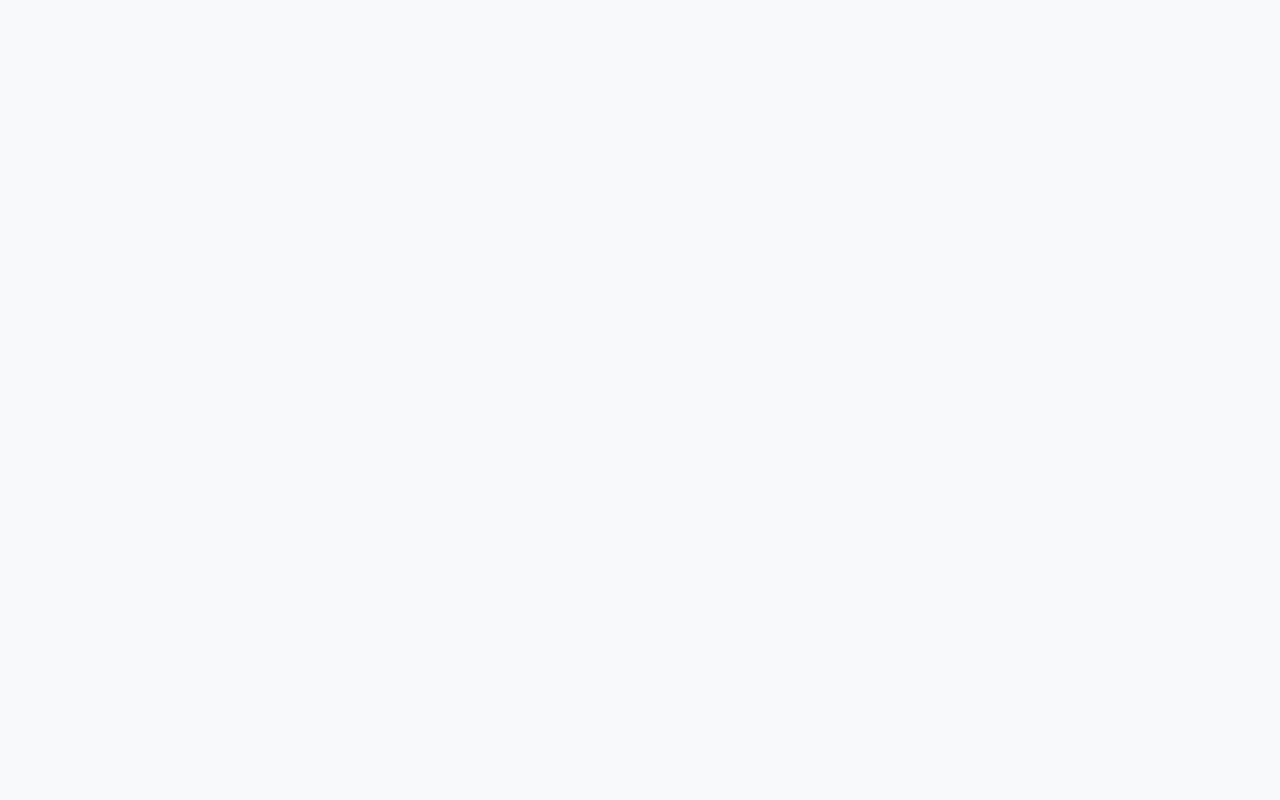
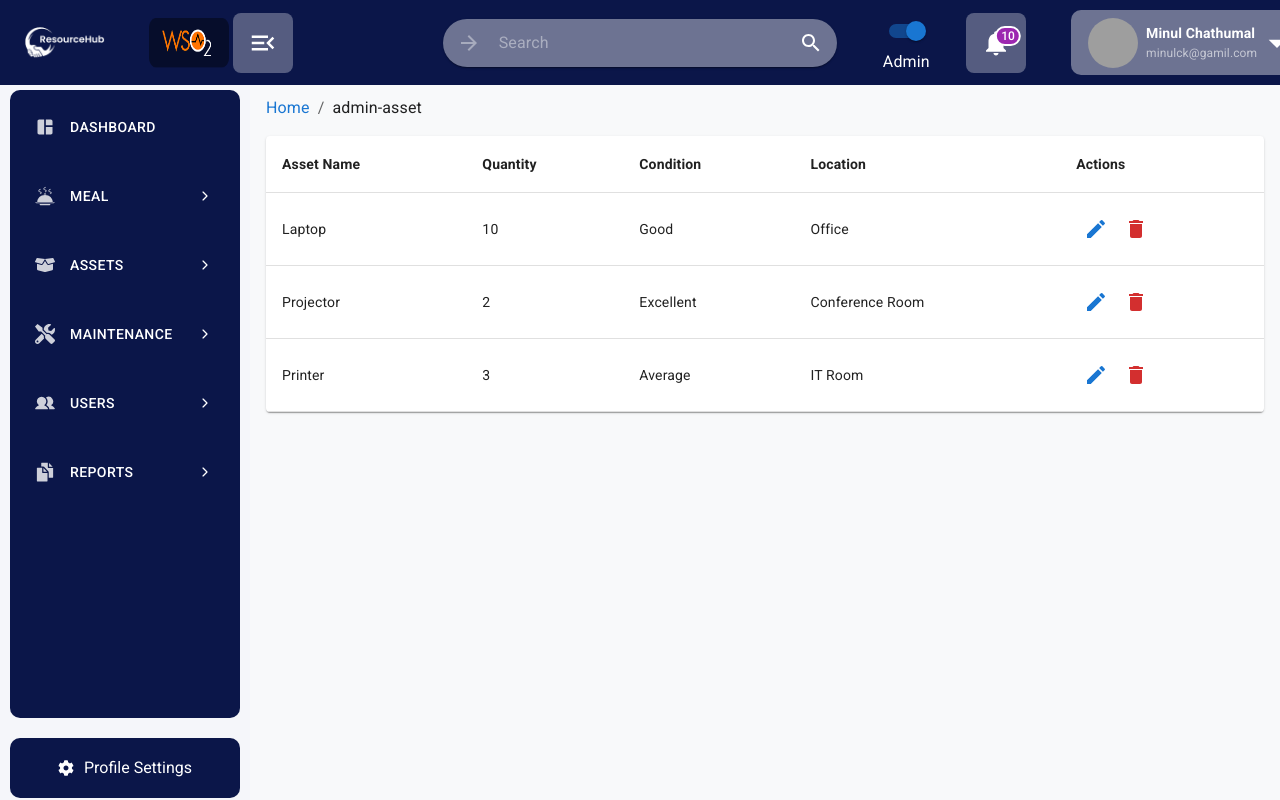
Before and after one commit to th33k/Resource_Hub, a React (Vite) app: page /admin-asset in a window 1280 px wide. Before the commit this address had no page. Built offline with nearby package versions, Linux system fonts and the light colour scheme; sample sign-in values are in the browser's storage; grey boxes are pictures that could not be loaded.

Commit message:
Added Asset Table

```diff
--- a/src/App.jsx
+++ b/src/App.jsx
@@ -11,6 +11,7 @@ import MealCalander from "./pages/MealCalander";
 import AddMealTime from "./pages/AddMealTime";
 import AddMealType from "./pages/AddMealType";
 import { Users } from "./pages/Users";
+import Asset from "./pages/Asset";
 
 const PrivateRoute = ({ element }) => {
   const isAuthenticated = localStorage.getItem("isAuthenticated") === "true";
@@ -31,6 +32,7 @@ function App() {
           <Route path="admin-addmealtime" element={<AddMealTime />} />
           <Route path="admin-addmealtype" element={<AddMealType />} />
           <Route path="admin-users" element={<Users />} />
+          <Route path="admin-asset" element={<Asset />} />
         </Route>
         <Route path="/" element={<PrivateRoute element={<UserLayout />} />}>
           <Route index element={<DashboardUser />} />
--- a/src/Layout/AdminLayout/Slidebar/SlideBar.jsx
+++ b/src/Layout/AdminLayout/Slidebar/SlideBar.jsx
@@ -56,7 +56,7 @@ function Slidebar() {
                     </Button>
                     <div className={`submenuWrapper ${activeTab === 2 && isToggleSubmenu === true ? 'collapsed show' : 'collapsed'}`}>
                         <ul className="submenu">
-                            <li><Link to="#">product list</Link></li>
+                            <li><Link to="/Admin-Asset">Asset</Link></li>
                             <li><Link to="#">product list</Link></li>
                         </ul>
                     </div>
--- /dev/null
+++ b/src/components/Asset/AssetTable.jsx
@@ -0,0 +1,67 @@
+import React, { useState } from "react";
+import {
+  Table, TableBody, TableCell, TableContainer, TableHead, TableRow, Paper, Button, IconButton
+} from "@mui/material";
+import { Edit, Delete } from "@mui/icons-material";
+
+// Sample Asset Data
+const initialAssets = [
+  { id: 1, name: "Laptop", quantity: 10, condition: "Good", location: "Office" },
+  { id: 2, name: "Projector", quantity: 2, condition: "Excellent", location: "Conference Room" },
+  { id: 3, name: "Printer", quantity: 3, condition: "Average", location: "IT Room" }
+];
+
+function AssetTable() {
+  const [assets, setAssets] = useState(initialAssets);
+
+  // Handle Delete
+  const handleDelete = (id) => {
+    setAssets(assets.filter((asset) => asset.id !== id));
+  };
+
+  // Handle Edit (Placeholder for now)
+  const handleEdit = (id) => {
+    alert(`Edit asset with ID: ${id}`);
+  };
+
+  return (
+    <TableContainer component={Paper}>
+      <Table>
+        {/* Table Header */}
+        <TableHead>
+          <TableRow>
+            <TableCell><strong>Asset Name</strong></TableCell>
+            <TableCell><strong>Quantity</strong></TableCell>
+            <TableCell><strong>Condition</strong></TableCell>
+            <TableCell><strong>Location</strong></TableCell>
+            <TableCell><strong>Actions</strong></TableCell>
+          </TableRow>
+        </TableHead>
+
+        {/* Table Body */}
+        <TableBody>
+          {assets.map((asset) => (
+            <TableRow key={asset.id}>
+              <TableCell>{asset.name}</TableCell>
+              <TableCell>{asset.quantity}</TableCell>
+              <TableCell>{asset.condition}</TableCell>
+              <TableCell>{asset.location}</TableCell>
+              <TableCell>
+                {/* Edit Button */}
+                <IconButton color="primary" onClick={() => handleEdit(asset.id)}>
+                  <Edit />
+                </IconButton>
+                {/* Delete Button */}
+                <IconButton color="error" onClick={() => handleDelete(asset.id)}>
+                  <Delete />
+                </IconButton>
+              </TableCell>
+            </TableRow>
+          ))}
+        </TableBody>
+      </Table>
+    </TableContainer>
+  );
+}
+
+export default AssetTable;
--- a/src/pages/Asset.jsx
+++ b/src/pages/Asset.jsx
@@ -1,7 +1,8 @@
+import AssetTable from "../components/Asset/AssetTable"
 
 function Asset(){
     return(
-        <div></div>
+        <AssetTable/>
     )
 }
 export default Asset
```
